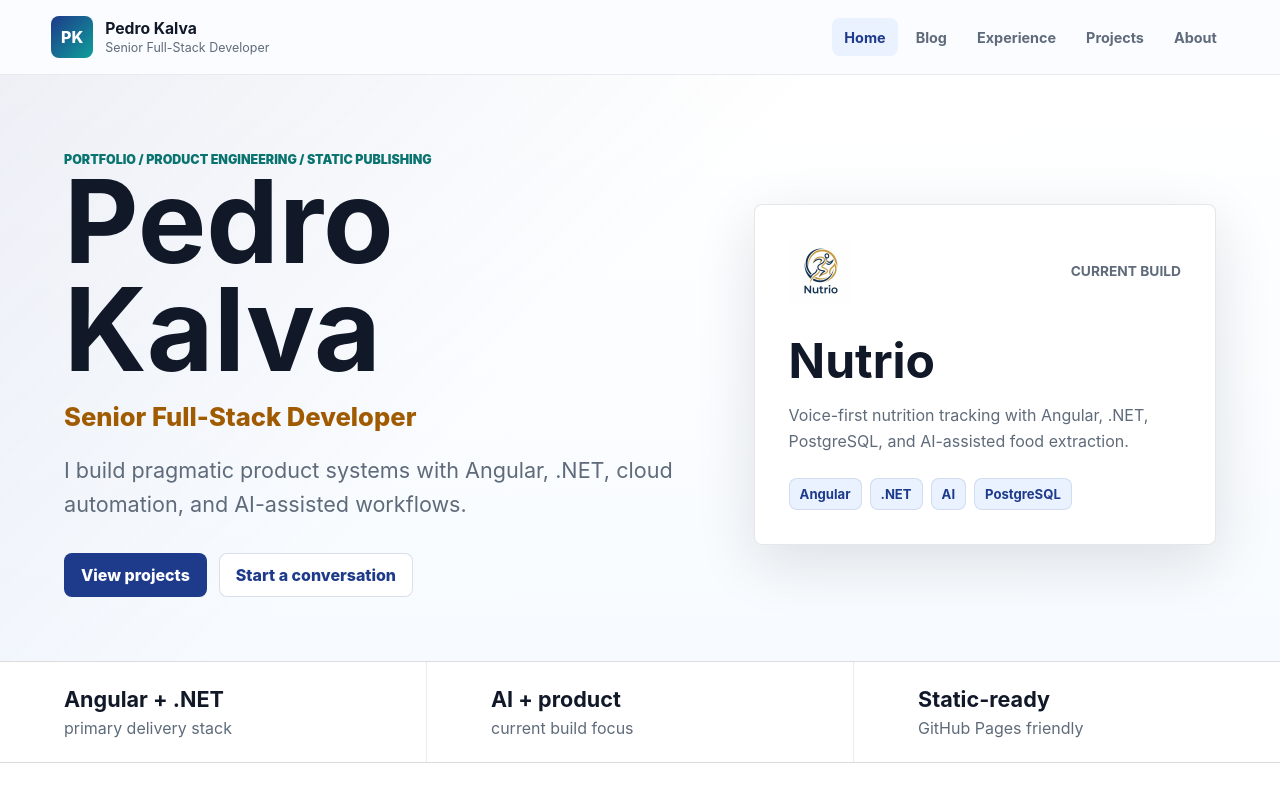
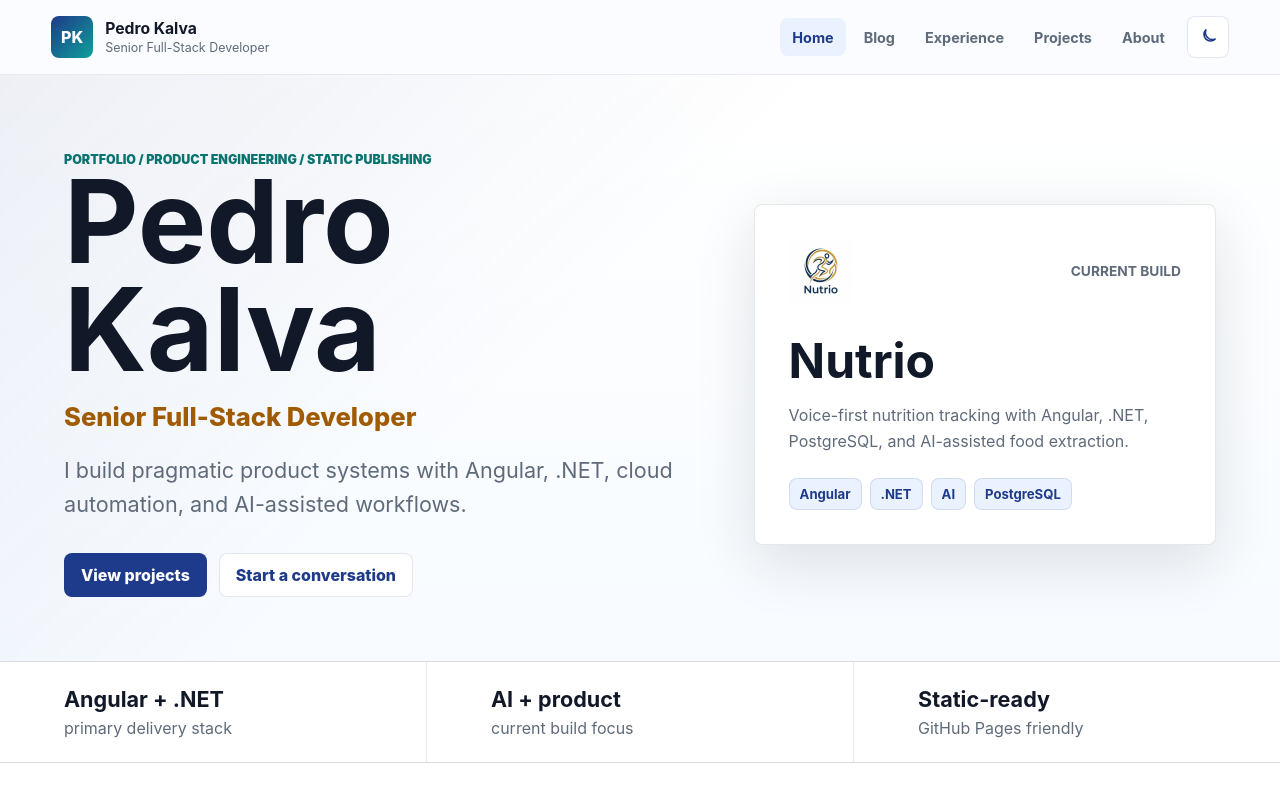
Before and after one commit to prkalvajr/Portfolio, an Angular app: page / in a window 1280 px wide. Shown: the top 800 px of the page. Built offline with nearby package versions, Linux system fonts and the light colour scheme.

Commit message:
feat: add portfolio dark mode

```diff
--- a/src/app/app.css
+++ b/src/app/app.css
@@ -2,6 +2,7 @@
   min-height: 100vh;
   display: flex;
   flex-direction: column;
+  background: var(--bg);
 }
 
 .site-header {
@@ -13,8 +14,8 @@
   justify-content: space-between;
   gap: 24px;
   padding: 16px clamp(18px, 4vw, 56px);
-  border-bottom: 1px solid rgba(15, 23, 42, 0.08);
-  background: rgba(250, 252, 255, 0.9);
+  border-bottom: 1px solid var(--border-soft);
+  background: var(--header-bg);
   backdrop-filter: blur(18px);
 }
 
@@ -36,6 +37,14 @@
   color: #ffffff;
   background: linear-gradient(135deg, var(--navy), var(--teal));
   font-weight: 800;
+}
+
+.nav-group {
+  display: flex;
+  align-items: center;
+  justify-content: flex-end;
+  gap: 10px;
+  flex-wrap: wrap;
 }
 
 .brand strong,
@@ -76,7 +85,38 @@
 .nav a:hover,
 .nav a.is-active {
   color: var(--navy);
-  background: var(--navy-soft);
+  background: var(--chip-bg);
+}
+
+.theme-toggle {
+  display: inline-grid;
+  place-items: center;
+  width: 42px;
+  height: 42px;
+  border: 1px solid var(--border-accent);
+  border-radius: 8px;
+  color: var(--button-secondary-text);
+  background: var(--button-secondary-bg);
+  cursor: pointer;
+}
+
+.theme-toggle:hover {
+  background: var(--button-secondary-bg-hover);
+}
+
+.theme-toggle:focus-visible {
+  outline: 3px solid var(--chip-bg);
+  outline-offset: 2px;
+}
+
+.theme-toggle svg {
+  width: 20px;
+  height: 20px;
+  fill: none;
+  stroke: currentColor;
+  stroke-linecap: round;
+  stroke-linejoin: round;
+  stroke-width: 2;
 }
 
 main {
@@ -89,7 +129,7 @@ main {
   justify-content: space-between;
   gap: 16px;
   padding: 24px clamp(18px, 4vw, 56px);
-  border-top: 1px solid rgba(15, 23, 42, 0.08);
+  border-top: 1px solid var(--border-soft);
   color: var(--muted);
   font-size: 0.9rem;
 }
@@ -117,6 +157,11 @@ main {
     padding-bottom: 2px;
   }
 
+  .nav-group {
+    align-items: flex-start;
+    width: 100%;
+  }
+
   .nav a {
     white-space: normal;
   }
@@ -132,6 +177,7 @@ main {
     display: grid;
     grid-template-columns: repeat(3, minmax(0, 1fr));
     gap: 6px;
+    flex: 1 1 100%;
   }
 
   .nav a {
--- a/src/app/app.html
+++ b/src/app/app.html
@@ -8,6 +8,7 @@
       </span>
     </a>
 
+    <div class="nav-group">
       <nav class="nav" aria-label="Primary navigation">
         @for (item of navItems; track item.path) {
           <a
@@ -19,6 +20,25 @@
           </a>
         }
       </nav>
+
+      <button
+        class="theme-toggle"
+        type="button"
+        (click)="themeService.toggle()"
+        [attr.aria-label]="themeService.isDark() ? 'Switch to light mode' : 'Switch to dark mode'"
+        [title]="themeService.isDark() ? 'Switch to light mode' : 'Switch to dark mode'"
+      >
+        @if (themeService.isDark()) {
+          <svg aria-hidden="true" viewBox="0 0 24 24">
+            <path d="M12 4V2m0 20v-2m8-8h2M2 12h2m14.95-6.95 1.42-1.42M3.63 20.37l1.42-1.42m0-13.9L3.63 3.63m16.74 16.74-1.42-1.42M12 8a4 4 0 1 1 0 8 4 4 0 0 1 0-8Z" />
+          </svg>
+        } @else {
+          <svg aria-hidden="true" viewBox="0 0 24 24">
+            <path d="M20.5 14.5A8.5 8.5 0 0 1 9.5 3.5a7 7 0 1 0 11 11Z" />
+          </svg>
+        }
+      </button>
+    </div>
   </header>
 
   <main>
--- a/src/app/app.ts
+++ b/src/app/app.ts
@@ -1,6 +1,7 @@
-import { Component } from '@angular/core';
+import { Component, inject } from '@angular/core';
 import { RouterLink, RouterLinkActive, RouterOutlet } from '@angular/router';
 import { profile } from './data/portfolio-content';
+import { ThemeService } from './theme.service';
 
 @Component({
   selector: 'app-root',
@@ -9,6 +10,7 @@ import { profile } from './data/portfolio-content';
   styleUrl: './app.css'
 })
 export class App {
+  protected readonly themeService = inject(ThemeService);
   protected readonly profile = profile;
   protected readonly navItems = [
     { label: 'Home', path: '/' },
--- a/src/app/pages/about/about.page.css
+++ b/src/app/pages/about/about.page.css
@@ -6,10 +6,10 @@
 
 .about-card,
 .contact-card {
-  border: 1px solid rgba(15, 23, 42, 0.1);
+  border: 1px solid var(--border);
   border-radius: 8px;
   padding: clamp(22px, 4vw, 34px);
-  background: #ffffff;
+  background: var(--surface);
 }
 
 .about-card p,
@@ -26,7 +26,7 @@
 }
 
 .strength-grid span {
-  border: 1px solid rgba(15, 23, 42, 0.1);
+  border: 1px solid var(--border);
   border-radius: 8px;
   padding: 12px;
   background: var(--paper);
--- a/src/app/pages/blog/blog.page.css
+++ b/src/app/pages/blog/blog.page.css
@@ -4,10 +4,10 @@
 }
 
 .blog-entry {
-  border: 1px solid rgba(15, 23, 42, 0.1);
+  border: 1px solid var(--border);
   border-radius: 8px;
   padding: clamp(22px, 4vw, 34px);
-  background: #ffffff;
+  background: var(--surface);
 }
 
 .blog-entry header {
@@ -47,11 +47,11 @@
 }
 
 .tag-row span {
-  border: 1px solid rgba(30, 58, 138, 0.12);
+  border: 1px solid var(--chip-border);
   border-radius: 8px;
   padding: 7px 10px;
-  color: var(--navy);
-  background: var(--navy-soft);
+  color: var(--chip-text);
+  background: var(--chip-bg);
 }
 
 @media (max-width: 760px) {
--- a/src/app/pages/experience/experience.page.css
+++ b/src/app/pages/experience/experience.page.css
@@ -25,14 +25,14 @@
   height: 10px;
   border-radius: 50%;
   background: var(--gold);
-  box-shadow: 0 0 0 6px rgba(251, 191, 36, 0.16);
+  box-shadow: 0 0 0 6px color-mix(in srgb, var(--gold) 20%, transparent);
 }
 
 .timeline-body {
-  border: 1px solid rgba(15, 23, 42, 0.1);
+  border: 1px solid var(--border);
   border-radius: 8px;
   padding: clamp(20px, 4vw, 30px);
-  background: #ffffff;
+  background: var(--surface);
 }
 
 .timeline-body h2 {
--- /dev/null
+++ b/src/app/theme.service.ts
@@ -0,0 +1,35 @@
+import { computed, effect, Injectable, signal } from '@angular/core';
+
+type Theme = 'light' | 'dark';
+
+@Injectable({ providedIn: 'root' })
+export class ThemeService {
+  private readonly storageKey = 'portfolio-theme';
+  readonly theme = signal<Theme>(this.getInitialTheme());
+  readonly isDark = computed(() => this.theme() === 'dark');
+
+  constructor() {
+    effect(() => {
+      const theme = this.theme();
+
+      document.documentElement.dataset['theme'] = theme;
+      document.documentElement.style.colorScheme = theme;
+      localStorage.setItem(this.storageKey, theme);
+    });
+  }
+
+  toggle(): void {
+    this.theme.update((current) => (current === 'dark' ? 'light' : 'dark'));
+  }
+
+  private getInitialTheme(): Theme {
+    const saved = localStorage.getItem(this.storageKey);
+    if (saved === 'dark' || saved === 'light') {
+      return saved;
+    }
+
+    return window.matchMedia('(prefers-color-scheme: dark)').matches
+      ? 'dark'
+      : 'light';
+  }
+}
--- a/src/index.html
+++ b/src/index.html
@@ -5,6 +5,19 @@
   <title>Pedro Kalva - Portfolio</title>
   <base href="/">
   <meta name="viewport" content="width=device-width, initial-scale=1">
+  <script>
+    try {
+      const savedTheme = localStorage.getItem('portfolio-theme');
+      const prefersDark = window.matchMedia('(prefers-color-scheme: dark)').matches;
+      const theme = savedTheme === 'dark' || savedTheme === 'light'
+        ? savedTheme
+        : prefersDark ? 'dark' : 'light';
+      document.documentElement.dataset.theme = theme;
+      document.documentElement.style.colorScheme = theme;
+    } catch {
+      document.documentElement.dataset.theme = 'light';
+    }
+  </script>
   <link rel="icon" type="image/x-icon" href="favicon.ico">
 </head>
 <body>
--- a/src/styles.css
+++ b/src/styles.css
@@ -5,6 +5,8 @@
 }
 
 :root {
+  color-scheme: light;
+
   --navy: #1e3a8a;
   --navy-dark: #0f245c;
   --navy-soft: #eaf2ff;
@@ -17,11 +19,79 @@
   --muted: #5f6b7a;
   --line: #dce3ec;
   --paper: #f6f8fb;
+  --bg: #ffffff;
+  --bg-soft: #f7fbff;
+  --surface: #ffffff;
+  --surface-alt: #f6f8fb;
+  --surface-raised: #ffffff;
+  --border: rgba(15, 23, 42, 0.1);
+  --border-soft: rgba(15, 23, 42, 0.08);
+  --border-accent: rgba(30, 58, 138, 0.12);
+  --header-bg: rgba(250, 252, 255, 0.9);
+  --hero-bg:
+    linear-gradient(135deg, rgba(30, 58, 138, 0.08), transparent 44%),
+    linear-gradient(180deg, #ffffff 0%, #f7fbff 100%);
+  --page-hero-bg:
+    linear-gradient(135deg, rgba(15, 159, 154, 0.12), transparent 42%),
+    linear-gradient(180deg, #ffffff 0%, #f8fbff 100%);
+  --chip-bg: var(--navy-soft);
+  --chip-border: rgba(30, 58, 138, 0.12);
+  --chip-text: var(--navy);
+  --frame-bg: #111827;
+  --button-primary-bg: var(--navy);
+  --button-primary-bg-hover: var(--navy-dark);
+  --button-primary-text: #ffffff;
+  --button-secondary-bg: #ffffff;
+  --button-secondary-bg-hover: var(--navy-soft);
+  --button-secondary-text: var(--navy);
   --page-x: clamp(18px, 5vw, 72px);
   --shadow-soft: 0 18px 60px rgba(15, 23, 42, 0.12);
   font-family:
     Inter, ui-sans-serif, system-ui, -apple-system, BlinkMacSystemFont, "Segoe UI",
     sans-serif;
+}
+
+html[data-theme='dark'] {
+  color-scheme: dark;
+
+  --navy: #93c5fd;
+  --navy-dark: #bfdbfe;
+  --navy-soft: rgba(96, 165, 250, 0.14);
+  --gold: #fbbf24;
+  --gold-dark: #fcd34d;
+  --teal: #2dd4bf;
+  --teal-dark: #5eead4;
+  --coral: #fca5a5;
+  --ink: #f8fafc;
+  --muted: #aab6c6;
+  --line: #263548;
+  --paper: #0b1626;
+  --bg: #07111f;
+  --bg-soft: #0c1728;
+  --surface: #0e1a2c;
+  --surface-alt: #111f33;
+  --surface-raised: #122238;
+  --border: rgba(148, 163, 184, 0.22);
+  --border-soft: rgba(148, 163, 184, 0.16);
+  --border-accent: rgba(147, 197, 253, 0.28);
+  --header-bg: rgba(7, 17, 31, 0.9);
+  --hero-bg:
+    linear-gradient(135deg, rgba(45, 212, 191, 0.12), transparent 42%),
+    linear-gradient(180deg, #07111f 0%, #0c1728 100%);
+  --page-hero-bg:
+    linear-gradient(135deg, rgba(147, 197, 253, 0.12), transparent 42%),
+    linear-gradient(180deg, #07111f 0%, #0c1728 100%);
+  --chip-bg: rgba(96, 165, 250, 0.14);
+  --chip-border: rgba(147, 197, 253, 0.28);
+  --chip-text: #bfdbfe;
+  --frame-bg: #020617;
+  --button-primary-bg: #3b82f6;
+  --button-primary-bg-hover: #60a5fa;
+  --button-primary-text: #ffffff;
+  --button-secondary-bg: rgba(148, 163, 184, 0.08);
+  --button-secondary-bg-hover: rgba(96, 165, 250, 0.14);
+  --button-secondary-text: #bfdbfe;
+  --shadow-soft: 0 22px 70px rgba(0, 0, 0, 0.36);
 }
 
 html {
@@ -30,12 +100,13 @@ html {
 
 body {
   margin: 0;
-  background: #ffffff;
+  background: var(--bg);
   color: var(--ink);
   font-family: inherit;
   -webkit-font-smoothing: antialiased;
   text-rendering: optimizeLegibility;
   overflow-x: hidden;
+  transition: background 0.2s ease, color 0.2s ease;
 }
 
 img,
@@ -101,9 +172,7 @@ a {
 
 .page-hero {
   padding: clamp(58px, 9vw, 104px) var(--page-x) clamp(32px, 6vw, 64px);
-  background:
-    linear-gradient(135deg, rgba(15, 159, 154, 0.12), transparent 42%),
-    linear-gradient(180deg, #ffffff 0%, #f8fbff 100%);
+  background: var(--page-hero-bg);
 }
 
 .page-hero.compact {
@@ -151,22 +220,22 @@ a {
 }
 
 .button-primary {
-  color: #ffffff;
-  background: var(--navy);
+  color: var(--button-primary-text);
+  background: var(--button-primary-bg);
 }
 
 .button-primary:hover {
-  background: var(--navy-dark);
+  background: var(--button-primary-bg-hover);
 }
 
 .button-secondary {
-  color: var(--navy);
-  border-color: rgba(30, 58, 138, 0.16);
-  background: #ffffff;
+  color: var(--button-secondary-text);
+  border-color: var(--border-accent);
+  background: var(--button-secondary-bg);
 }
 
 .button-secondary:hover {
-  background: var(--navy-soft);
+  background: var(--button-secondary-bg-hover);
 }
 
 @media (max-width: 720px) {
```
Also changed, not shown: src/app/pages/home/home.page.css (+11 -13 lines), src/app/pages/projects/projects.page.css (+10 -10 lines). Lines whose indentation alone changed are shown as unchanged.
